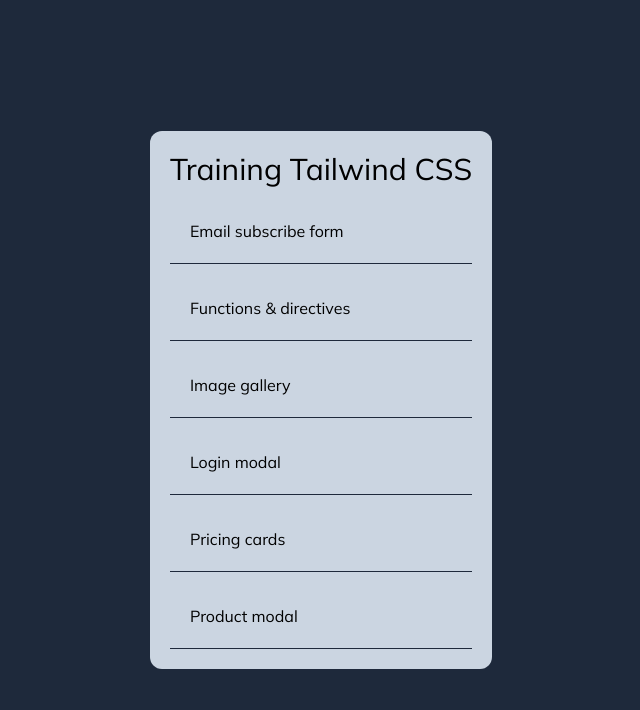
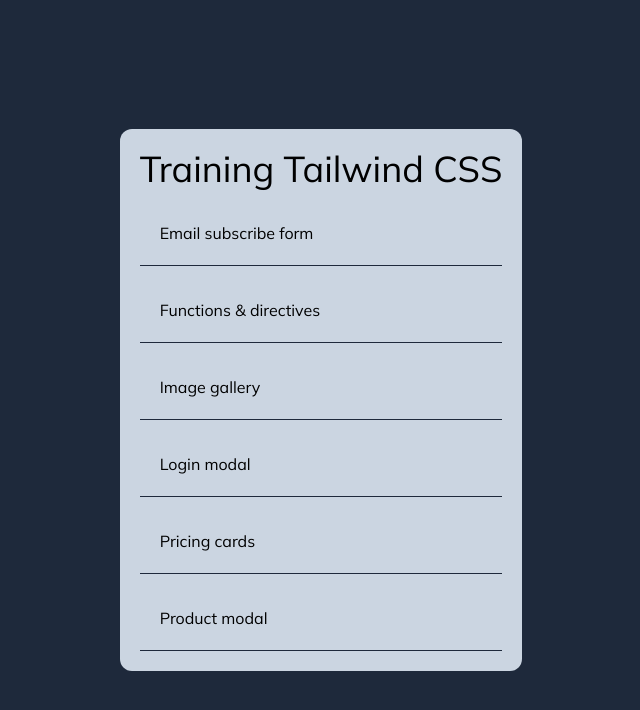
Before and after one commit to didgiman/training-tailwind-css, a plain HTML site: page index.html in a window 1280 px wide. Shown: the whole page, without its empty margins (319-959 px from the left). Drawn offline with nearby package versions, Linux system fonts and the light colour scheme.

Commit message:
Increased header size

```diff
--- a/index.html
+++ b/index.html
@@ -24,7 +24,7 @@
     <body>
         <main class="flex mx-auto min-h-screen items-center justify-center bg-slate-800">
             <div class="flex flex-col p-5 gap-3 bg-slate-300 rounded-xl">
-                <h1 class="text-3xl">Training Tailwind CSS</h1>
+                <h1 class="text-4xl">Training Tailwind CSS</h1>
                 <div
                     class="border-b border-b-slate-800 hover:bg-slate-800 hover:text-white hover:translate-x-5 hover:rounded-l-lg transition">
                     <a class="p-5 inline-block w-full" href="email-subscribe/index.html">Email subscribe form</a>
```
